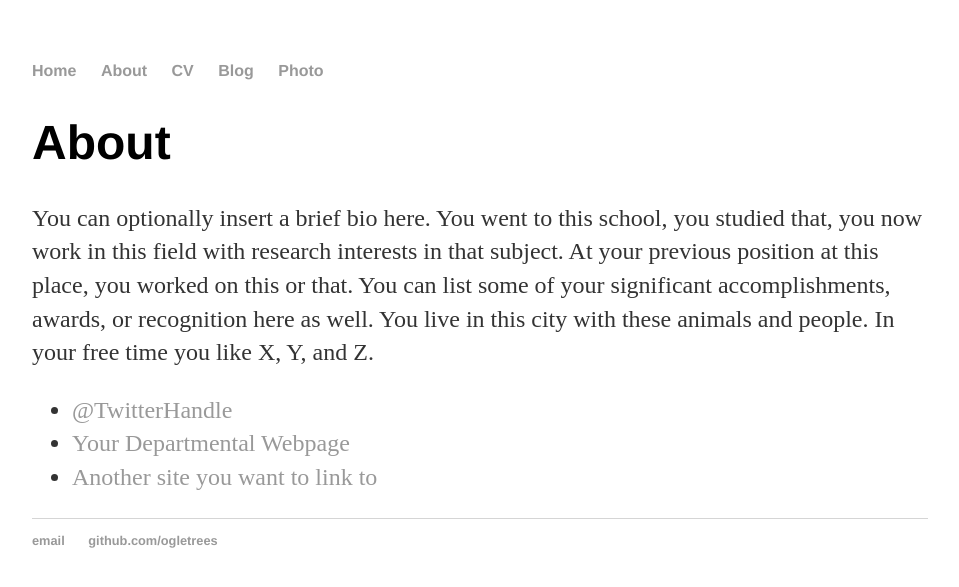
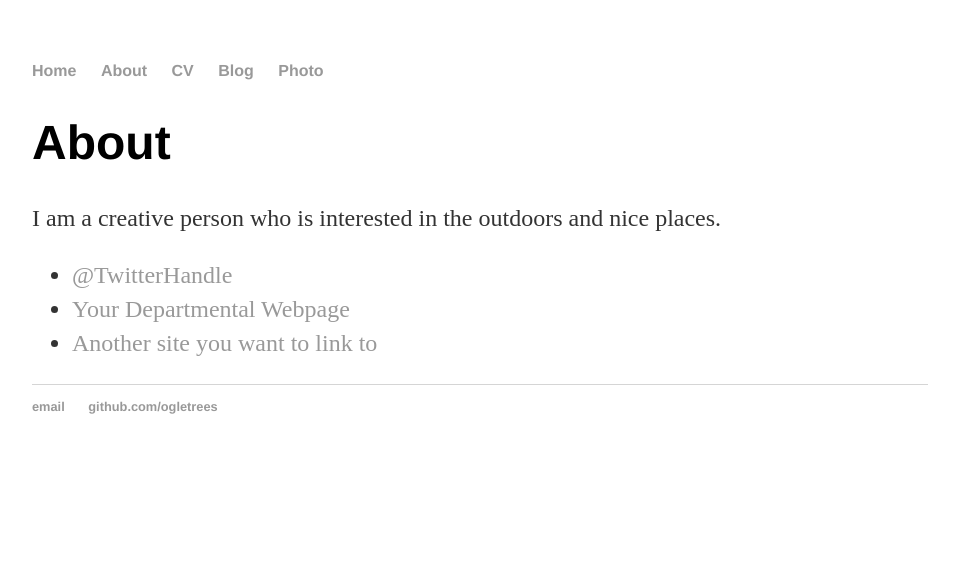
Before and after one commit to scottogletree/ogletrees.github.io, a Jekyll site: the page built from about/index.html, in a window 1280 px wide. Shown: the top 587 px of the page, without its empty margins (160-1119 px from the left). Built offline with Jekyll 4.4.1, drawn with Linux system fonts in a browser that asks for light colours.

Commit message:
Update index.html

```diff
--- a/about/index.html
+++ b/about/index.html
@@ -1,11 +1,11 @@
 ---
 layout: default
-title: About Hank Quinlan
+title: About S Ogletree
 ---
 
 		<div class="about">
 			<h1>About</h1>
-			<p>You can optionally insert a brief bio here. You went to this school, you studied that, you now work in this field with research interests in that subject. At your previous position at this place, you worked on this or that. You can list some of your significant accomplishments, awards, or recognition here as well. You live in this city with these animals and people. In your free time you like X, Y, and Z.</p>
+			<p>I am a creative person who is interested in the outdoors and nice places.</p>
 
 			<ul class="contacts">
 				<li><a href="#">@TwitterHandle</a></li>
```
